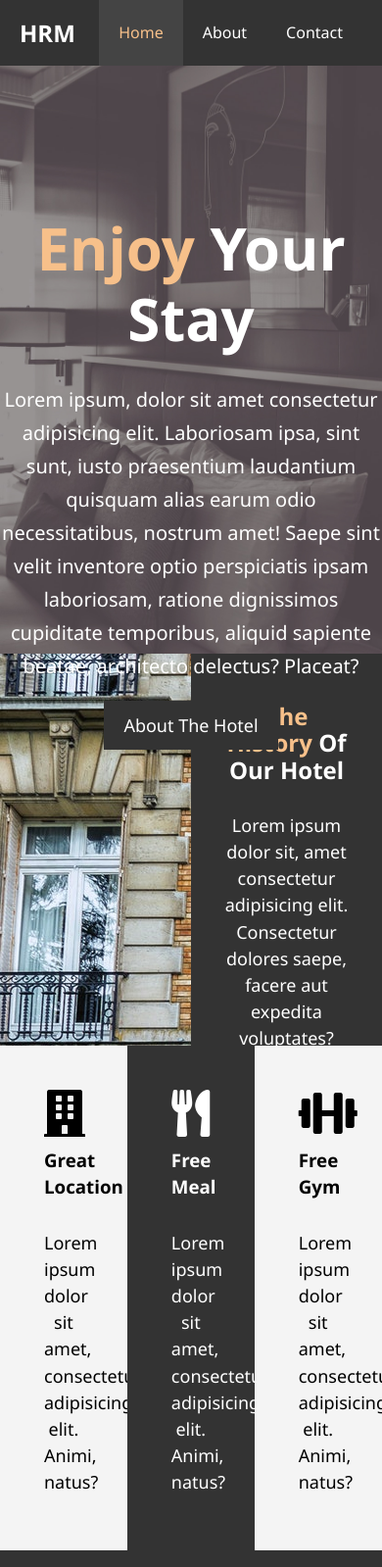
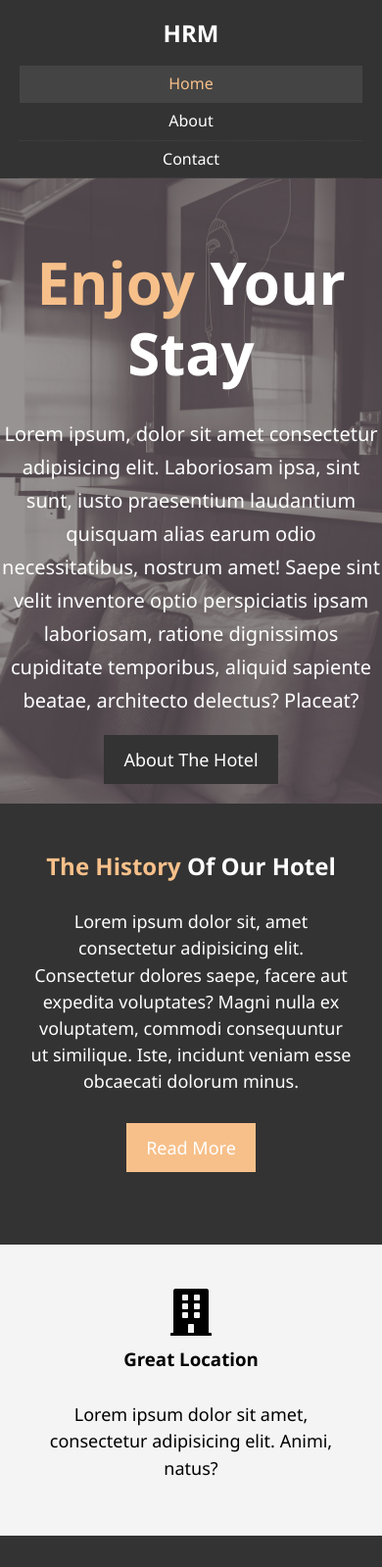
Before and after one commit to RajMakwana98/HTML-CSS, a plain HTML site: page Hotel_Sample/index.html in a window 390 px wide. Shown: the top 1599 px of the page at 98% size. Drawn offline with Linux system fonts and the light colour scheme.

Commit message:
Update with media query
Responsive site using media query

```diff
--- a/Hotel_Sample/about.html
+++ b/Hotel_Sample/about.html
@@ -6,6 +6,7 @@
     <meta name="description" content="welcome to the best hotel in mumbai" />
     <meta name="keywords" content="hotel, RM hotel, mumbai" />
     <link rel="stylesheet" href="style/style.css" />
+    <link rel="stylesheet" media="screen and (max-width:768px)" href="style/media.css">
     <title>Hotel RM | About</title>
   </head>
   <body>
--- a/Hotel_Sample/index.html
+++ b/Hotel_Sample/index.html
@@ -7,6 +7,7 @@
     <meta name="keywords" content="hotel, RM hotel, mumbai" />
     <link rel="stylesheet" href="https://cdnjs.cloudflare.com/ajax/libs/font-awesome/5.13.1/css/all.min.css" integrity="sha512-xA6Hp6oezhjd6LiLZynuukm80f8BoZ3OpcEYaqKoCV3HKQDrYjDE1Gu8ocxgxoXmwmSzM4iqPvCsOkQNiu41GA==" crossorigin="anonymous" />
     <link rel="stylesheet" href="style/style.css" />
+    <link rel="stylesheet" media="screen and (max-width:768px)" href="style/media.css">
     <title>Hotel RM | Welcome</title>
   </head>
   <body>
--- /dev/null
+++ b/Hotel_Sample/style/media.css
@@ -0,0 +1,57 @@
+#navbar .logo{
+    float:none;
+    text-align: center;
+}
+
+#navbar ul, #navbar ul li{
+    float: none;
+}
+
+#navbar ul li a{
+    padding: 5px;
+    border-bottom: 1px dotted #444;
+}
+
+/* Showcase */
+#showcase{
+    height: 100%;
+}
+
+
+#showcase .showcase-content {
+    padding-top: 70px;
+    padding-bottom: 30px ;
+  }
+
+/* Home-info */
+#home-info .home-img{
+    display: none;
+}
+
+#home-info .info-content{
+    width: 100%;
+    float: none;
+}
+
+/* Features section */
+.box{
+    float: none;
+    width: 100%;
+
+  }
+
+  /* About Page */
+  #about-info .info-right,
+  #about-info .info-left{
+      float: none;
+      width: 100%;
+  }
+
+  .l-heading{
+      text-align: center;
+  }
+
+  /* contact */
+  #contact-info .box{
+      border: 1px dotted #444;
+  }
--- a/Hotel_Sample/style/style.css
+++ b/Hotel_Sample/style/style.css
@@ -82,6 +82,7 @@ color: #fff;
 
 .l-heading{
   font-size: 40px;
+  line-height: 1.2;
 }
 
 /* Container */
@@ -103,7 +104,7 @@ color: #fff;
   color: #fff;
 }
 
-#navbar h1 {
+#navbar .logo {
   float: left;
   padding-top: 20px;
 }
@@ -119,7 +120,6 @@ color: #fff;
 
 #navbar ul li a {
   display: block;
-
   padding: 20px;
   text-align: center;
 }
@@ -156,7 +156,7 @@ color: #fff;
 /* Home Info */
 
 #home-info{
-    height: 400px;
+    height: 450px;
 }
 #home-info .home-img{
     background: url('../media/photo-1.jpg') no-repeat;
@@ -230,7 +230,7 @@ color: #fff;
 
 /* testimonials */
 #testimonials{
-  height: 600px;
+  height: 100%;
   background: url('../media/test-bg.jpg') no-repeat center center/cover;
   padding-top: 40px;
 }
```
Also changed, not shown: Hotel_Sample/contact.html (+1 -0 lines).
